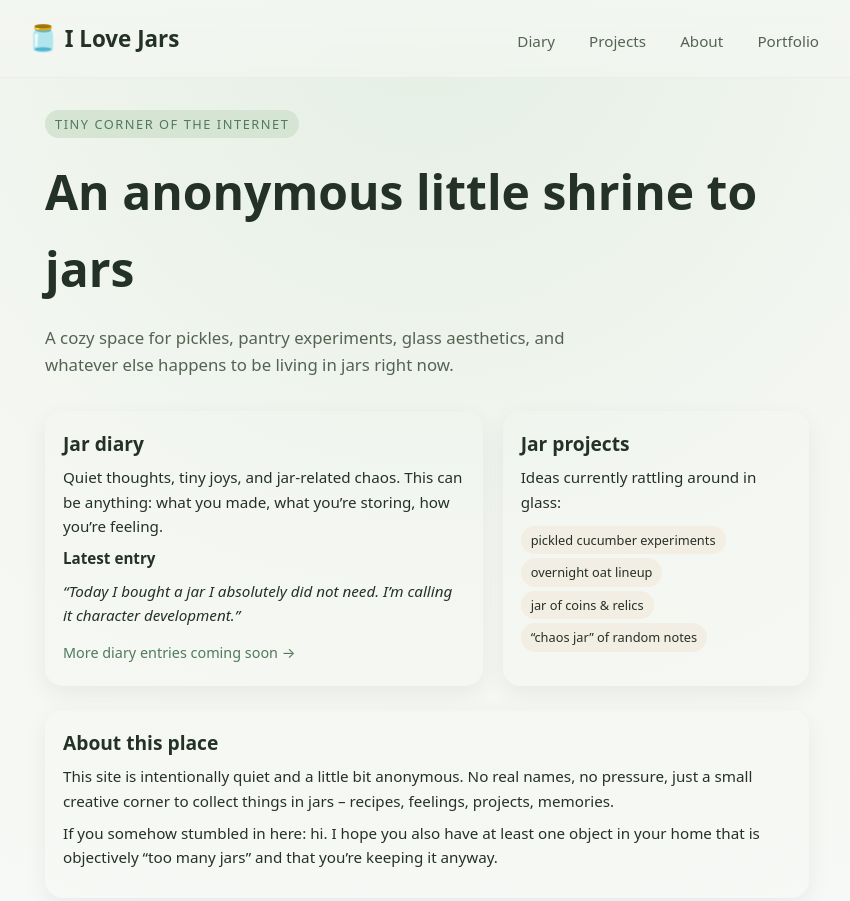
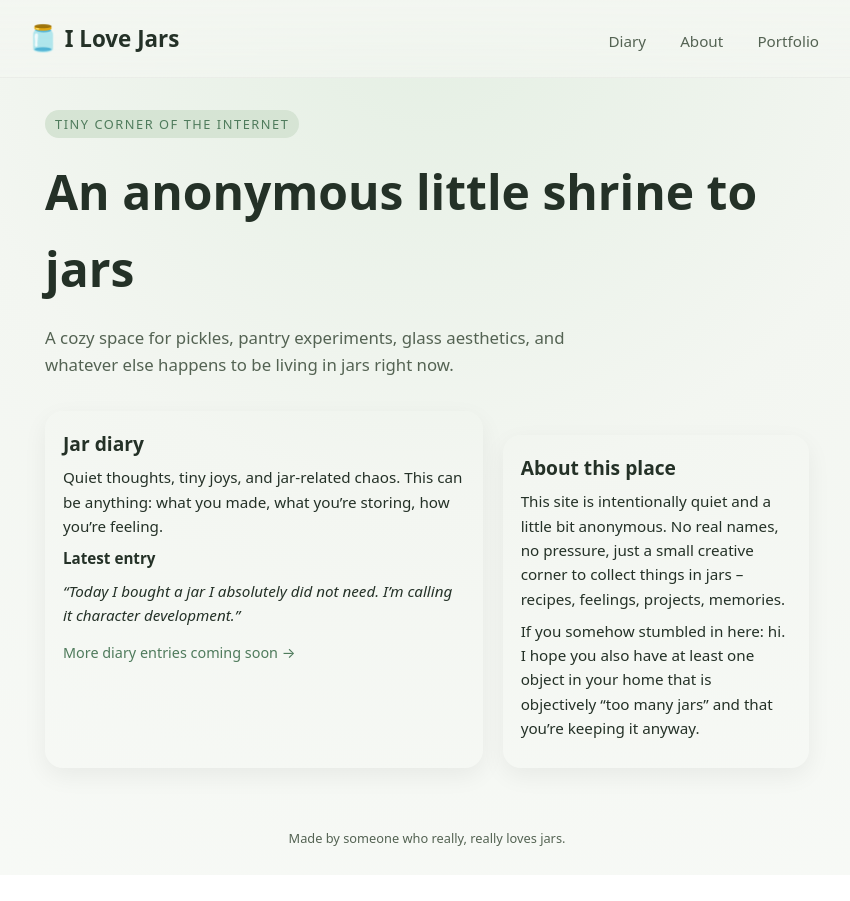
Before and after one commit to ilovejars/ilovejars.github.io, a plain HTML site: page index.html in a window 1280 px wide. Shown: the top 901 px of the page, without its empty margins (213-1063 px from the left). After the commit the page ends 875 px from the top, so only its background shows below. Drawn offline with Linux system fonts and the light colour scheme.

Commit message:
Update index.html

```diff
--- a/index.html
+++ b/index.html
@@ -184,7 +184,6 @@
       <div class="logo"><span>🫙</span> I Love Jars</div>
       <nav>
         <a href="diary.html">Diary</a>
-        <a href="#projects">Projects</a>
         <a href="#about">About</a>
         <a href="portfolio.html">Portfolio</a>
       </nav>
@@ -213,16 +212,6 @@
         <a class="link" href="#diary">More diary entries coming soon →</a>
       </article>
 
-      <aside class="card" id="projects">
-        <h2>Jar projects</h2>
-        <p>Ideas currently rattling around in glass:</p>
-        <div class="pill">pickled cucumber experiments</div>
-        <div class="pill">overnight oat lineup</div>
-        <div class="pill">jar of coins & relics</div>
-        <div class="pill">“chaos jar” of random notes</div>
-      </aside>
-    </section>
-
     <section class="card" id="about" style="margin-top:24px;">
       <h2>About this place</h2>
       <p>
```
